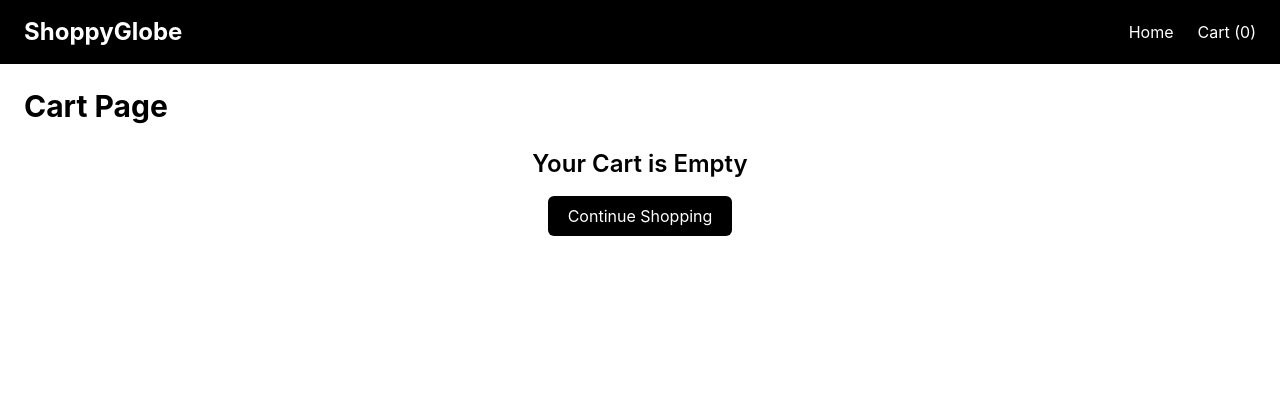
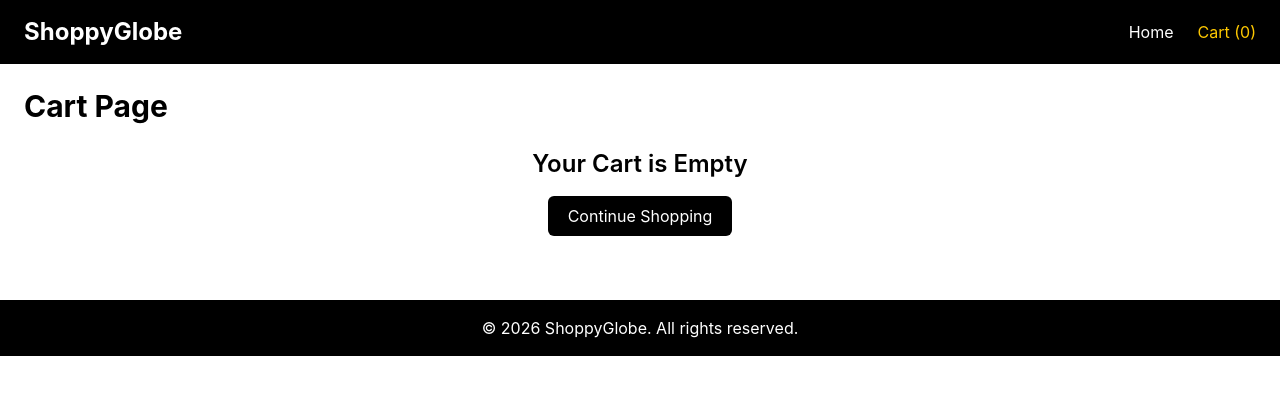
Before and after one commit to mayankrawat45/shoppyGlobe, a React (Vite) app: page /cart in a window 1280 px wide. Shown: the top 394 px of the page. Built offline with nearby package versions, Linux system fonts and the light colour scheme.

Commit message:
Enhanced UI with navigation states and footer

```diff
--- /dev/null
+++ b/src/components/Footer.jsx
@@ -0,0 +1,11 @@
+function Footer() {
+  return (
+    <footer className="bg-black text-white text-center py-4 mt-10">
+      <p>
+        © 2026 ShoppyGlobe. All rights reserved.
+      </p>
+    </footer>
+  );
+}
+
+export default Footer;
--- a/src/components/Header.jsx
+++ b/src/components/Header.jsx
@@ -1,4 +1,4 @@
-import { Link } from "react-router-dom";
+import { NavLink } from "react-router-dom";
 import { useSelector } from "react-redux";
 
 function Header() {
@@ -13,11 +13,23 @@ function Header() {
       </h1>
 
       <nav className="flex gap-6">
-        <Link to="/">Home</Link>
+        <NavLink
+          to="/"
+          className={({ isActive }) =>
+            isActive ? "text-yellow-400" : ""
+          }
+        >
+          Home
+        </NavLink>
 
-        <Link to="/cart">
+        <NavLink
+          to="/cart"
+          className={({ isActive }) =>
+            isActive ? "text-yellow-400" : ""
+          }
+        >
           Cart ({cartItems.length})
-        </Link>
+        </NavLink>
       </nav>
     </header>
   );
--- a/src/components/ProductItem.jsx
+++ b/src/components/ProductItem.jsx
@@ -5,7 +5,7 @@ import { addToCart } from "../redux/cartSlice";
 function ProductItem({ product }) {
   const dispatch = useDispatch();
   return (
-    <div className="bg-white rounded-xl shadow-md p-4 text-center">
+    <div className="bg-white rounded-xl shadow-md p-4 text-center hover:scale-105 transition duration-300">
       <img
         loading="lazy"
         src={product.thumbnail}
@@ -23,7 +23,7 @@ function ProductItem({ product }) {
 
       <br />
 
-      <button className="bg-black text-white px-4 py-2 rounded-md mt-3 cursor-pointer" onClick={() => dispatch(addToCart(product))}>
+      <button className="bg-black hover:bg-gray-800 transition text-white px-4 py-2 rounded-md mt-3 cursor-pointer" onClick={() => dispatch(addToCart(product))}>
         Add To Cart
       </button>
     </div>
--- a/src/layouts/MainLayout.jsx
+++ b/src/layouts/MainLayout.jsx
@@ -1,11 +1,13 @@
 import { Outlet } from "react-router-dom"
 import Header from "../components/Header"
+import Footer from "../components/Footer"
 
 const MainLayout = () => {
   return (
     <>
       <Header/>
       <Outlet/>
+      <Footer/>
     </>
   )
 }
--- a/src/pages/Cart.jsx
+++ b/src/pages/Cart.jsx
@@ -45,7 +45,7 @@ function Cart() {
           </h2>
 
           <Link to="/checkout">
-            <button className="bg-black text-white px-6 py-3 rounded-md">
+            <button className="bg-black hover:bg-gray-800 transition text-white px-6 py-3 rounded-md">
               Proceed To Checkout
             </button>
           </Link>
```
